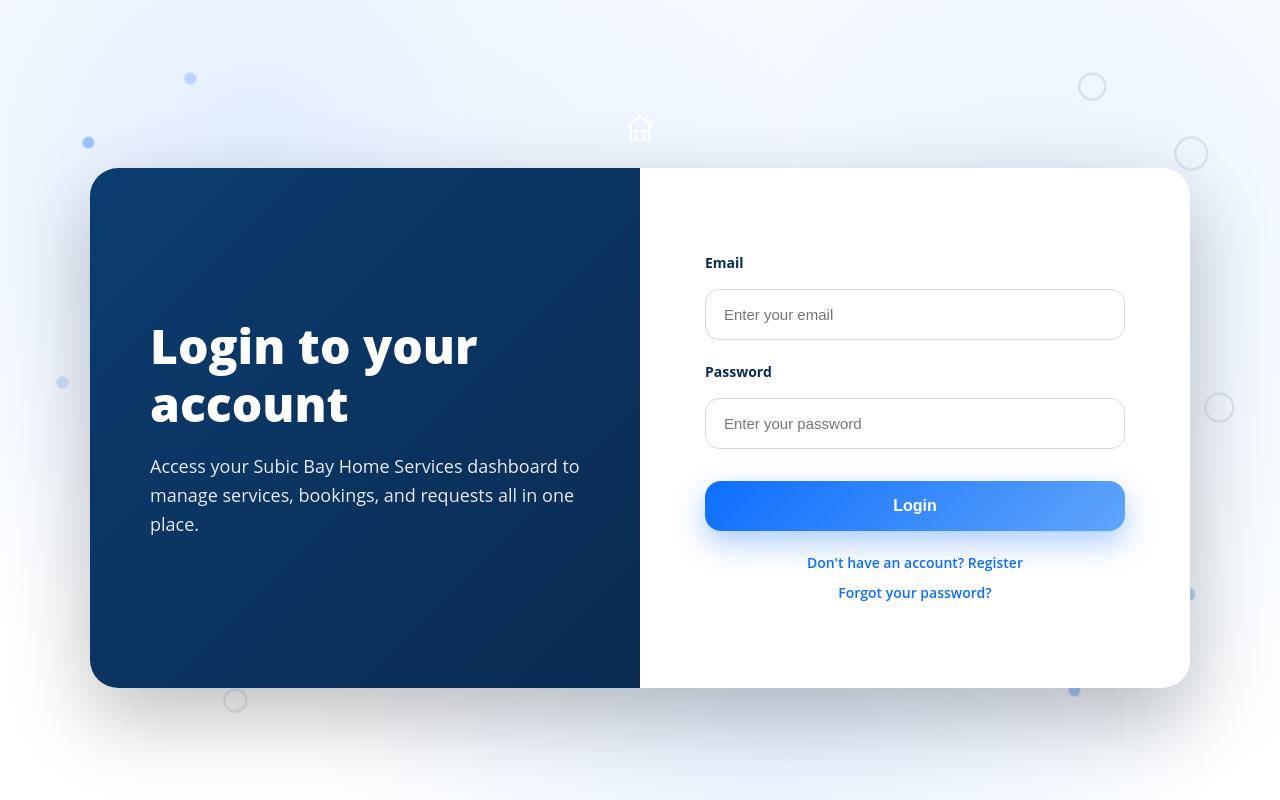
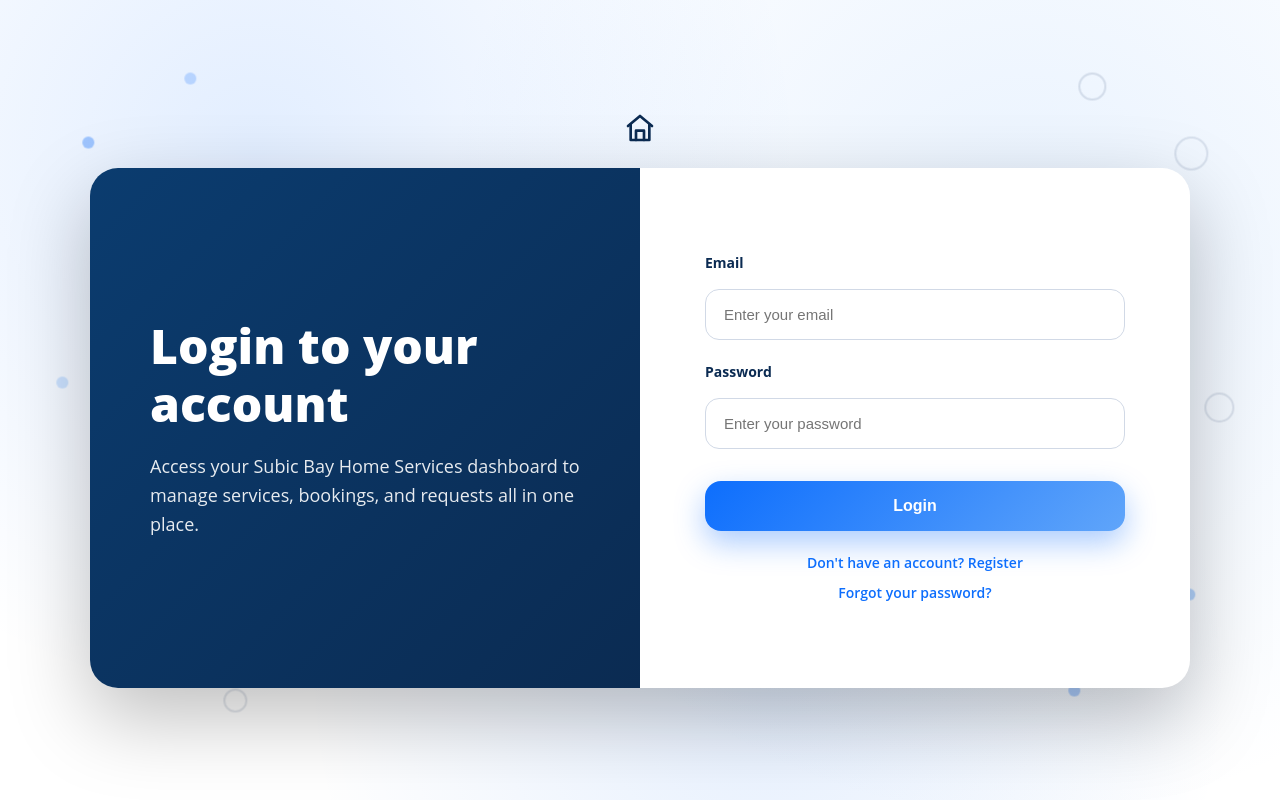
Before and after one commit to LorenzoLiwanag/ServicesWebApp, a React (Create React App) app in the folder services-web-app/: page /login in a window 1280 px wide. Built offline with nearby package versions, Linux system fonts and the light colour scheme; no server answers.

Commit message:
Update auth home icon color

```diff
--- a/services-web-app/src/styles/login/login.css
+++ b/services-web-app/src/styles/login/login.css
@@ -163,7 +163,7 @@
   align-items: center;
   justify-content: center;
   margin-bottom: 24px;
-  color: #fff;
+  color: #0b2b52;
 }
 
 .auth-home-link svg {
--- a/services-web-app/src/styles/registration/registration.css
+++ b/services-web-app/src/styles/registration/registration.css
@@ -159,7 +159,7 @@
   align-items: center;
   justify-content: center;
   margin-bottom: 24px;
-  color: #fff;
+  color: #0b2b52;
 }
 
 .auth-home-link svg {
```
